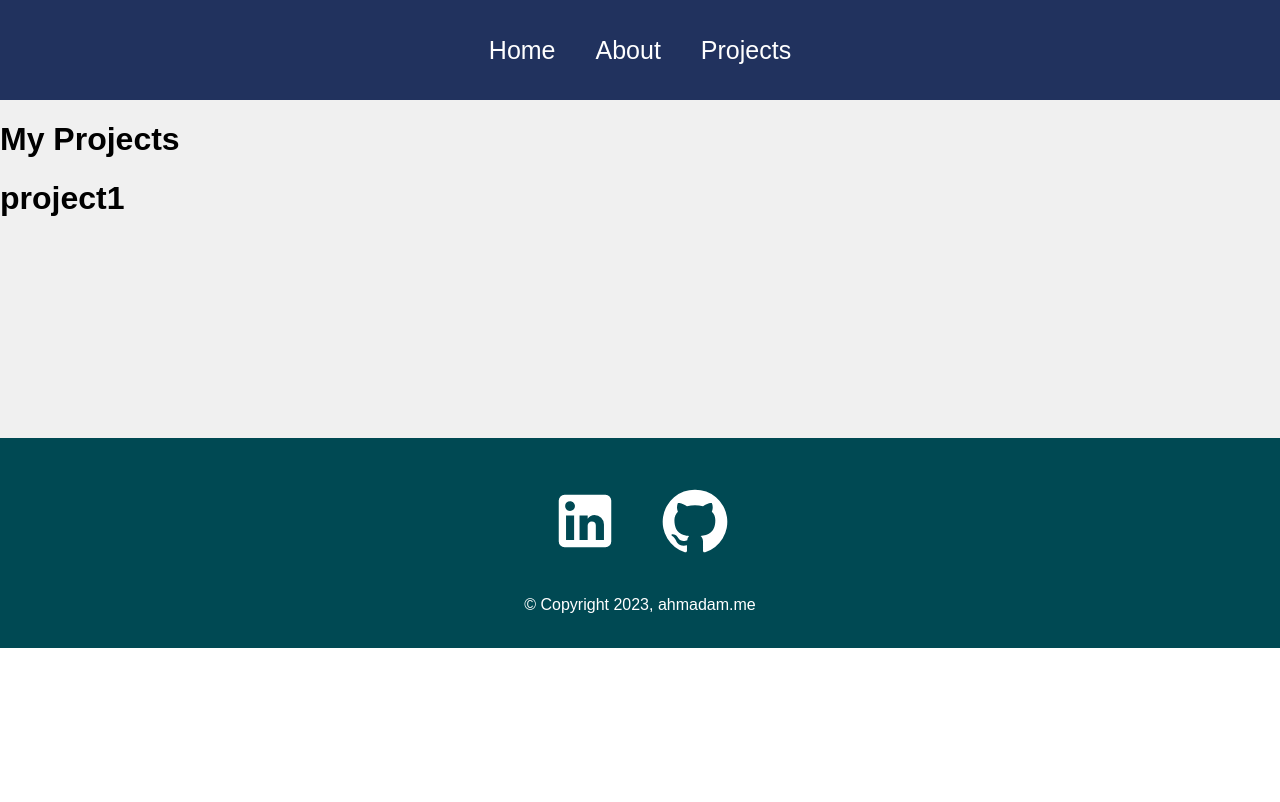
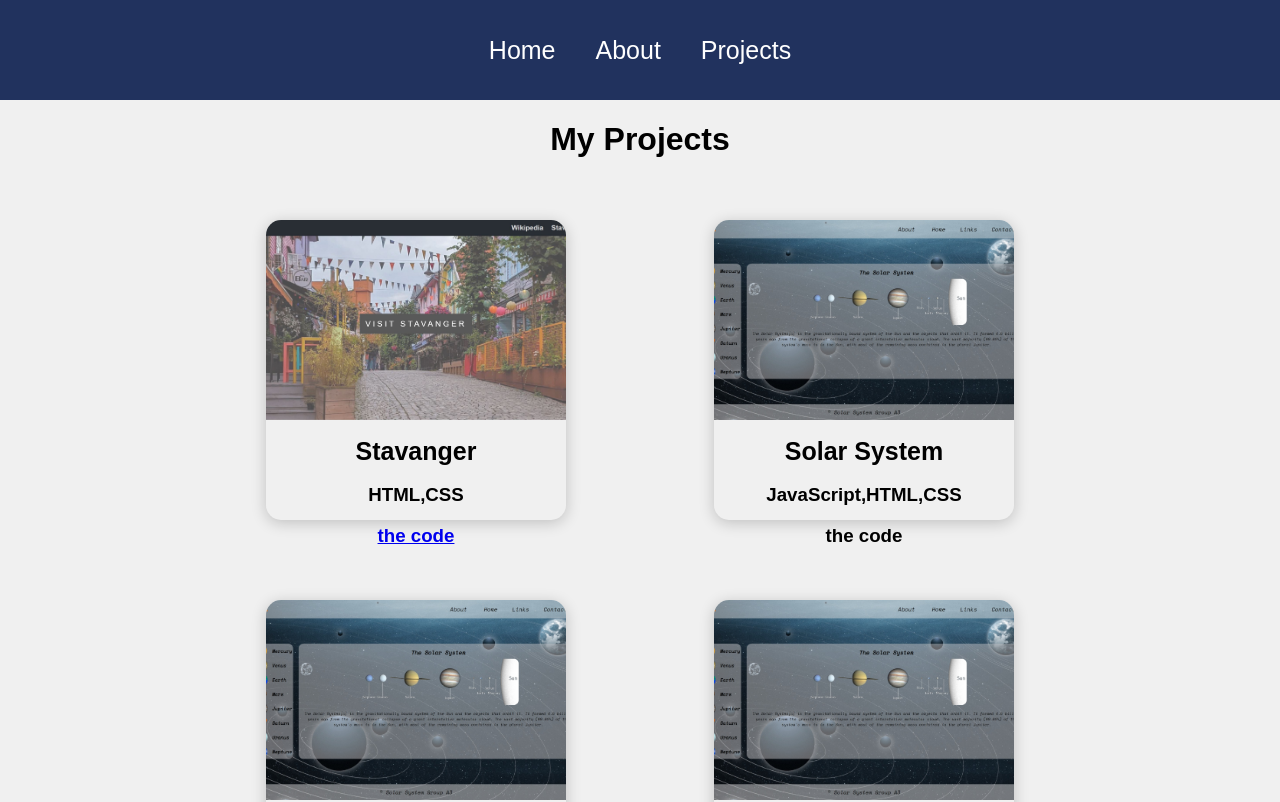
Before and after one commit to ahmadmg/portfolio, a React (Vite) app: page /projects in a window 1280 px wide. Shown: the top 802 px of the page. Built offline with nearby package versions, Linux system fonts and the light colour scheme; grey boxes are pictures that could not be loaded.

Commit message:
project item

```diff
--- a/src/components/Project.jsx
+++ /dev/null
@@ -1,15 +0,0 @@
-import React from "react";
-
-function ProjectItem(props) {
-  return (
-    <div className="projectItem">
-      <div
-        style={{ backgroundImage: `url(${props.image})` }}
-        className="bgImage"
-      />
-      <h1> {props.name} </h1>
-    </div>
-  );
-}
-
-export default ProjectItem;
--- /dev/null
+++ b/src/components/ProjectItem.jsx
@@ -0,0 +1,15 @@
+import React from "react";
+import "../styles/Projects.css";
+
+function ProjectItem({image,name,skills,code}) {
+  return (
+    <div className="projectItem">
+    <div style={{ backgroundImage: `url(${image})` }} className="bgImage" />
+      <h1> {name} </h1>
+      <h3>{skills}</h3>
+      <a href={code} ><h3>the code</h3></a>
+    </div>
+  );
+}
+
+export default ProjectItem;
--- a/src/data/projectList.js
+++ b/src/data/projectList.js
@@ -1,15 +1,16 @@
 import Proj1 from "../assets/Stavanger.jpg";
-import Proj2 from "../assets/SolarSystem.jpg";
-import Proj3 from "../assets/proj3.jpg";
-import Proj4 from "../assets/proj4.jpg";
-import Proj5 from "../assets/proj5.jpg";
-import Proj6 from "../assets/proj6.jpg";
+import Proj2 from "../assets/SolarSystem.jpeg";
+import Proj3 from "../assets/proj3.jpeg";
+import Proj4 from "../assets/proj4.jpeg";
+import Proj5 from "../assets/proj5.jpeg";
+import Proj6 from "../assets/proj6.jpeg";
 
 export const ProjectList = [
   {
     name: "Stavanger",
     image: Proj1,
     skills: "HTML,CSS",
+    code:"https://www.pluralsight.com/guides/inline-styling-with-react"
   },
   {
     name: "Solar System",
--- a/src/pages/Projects.jsx
+++ b/src/pages/Projects.jsx
@@ -1,12 +1,15 @@
 import React from "react";
-import Project from "../components/Project";
+import ProjectItem from "../components/ProjectItem";
 
+import {ProjectList} from "../data/projectList"
 function Projects() {
   return (
     <div className="projects">
       <h1>My Projects</h1>
       <div className="projectList">
-        <Project name="project1" />
+        {ProjectList.map((project)=>{
+          return <ProjectItem name={project.name} image={project.image} skills={project.skills} code={project.code}/>
+        })}
       </div>
     </div>
   );
```
Also changed, not shown: src/styles/ProjectsDisplay.css (added, +28 -0 lines).
